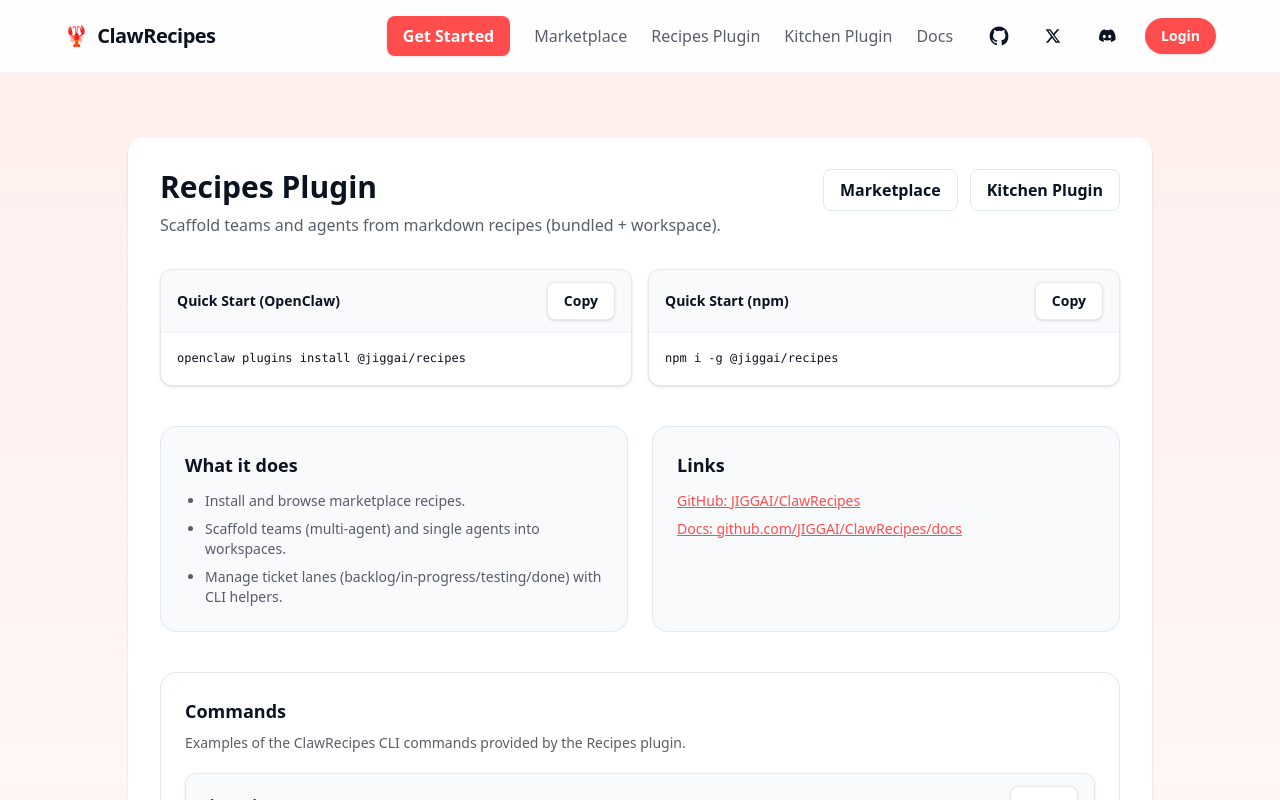
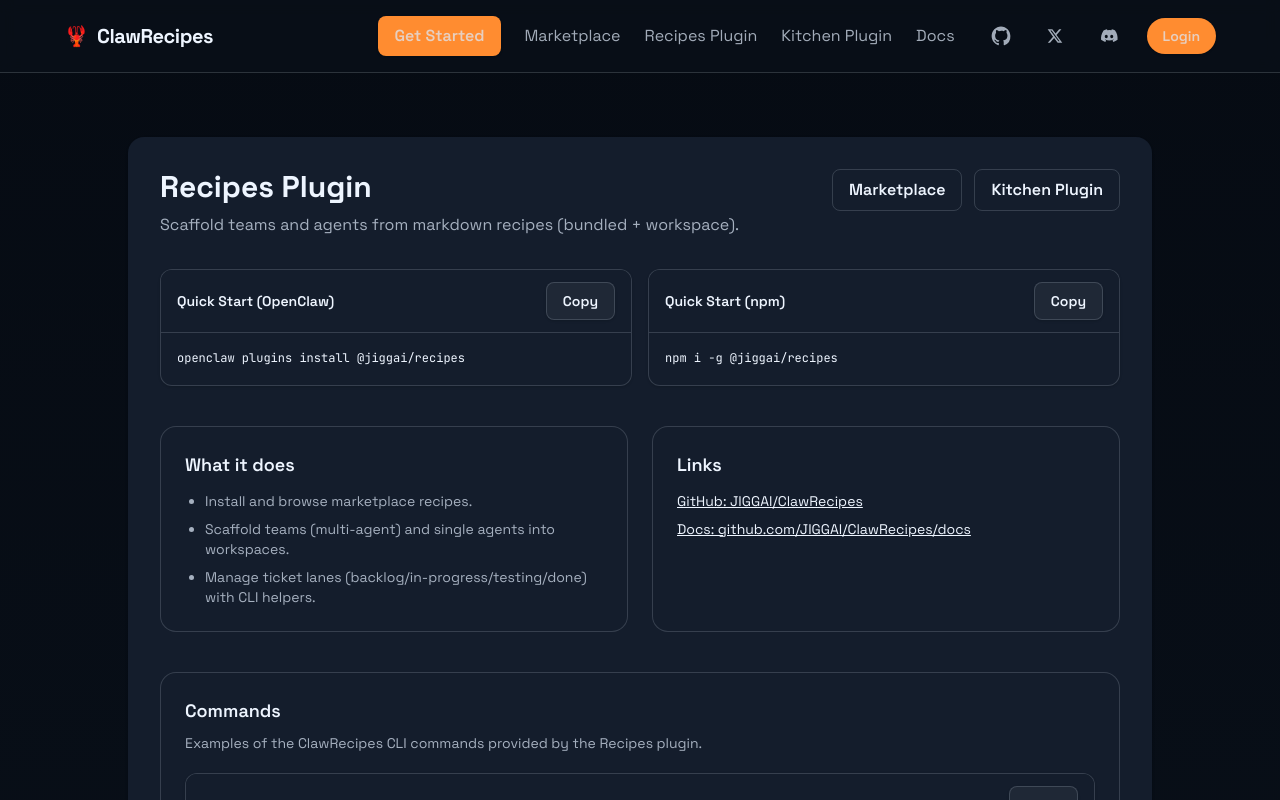
Before and after one commit to JIGGAI/ClawMarket, a Next.js app: page /plugins/recipes in a window 1280 px wide. Shown: the top 800 px of the page. Built offline with nearby package versions, Linux system fonts and the light colour scheme; no server answers.

Commit message:
feat: testing new layout

```diff
--- a/src/app/globals.css
+++ b/src/app/globals.css
@@ -1,34 +1,72 @@
 @import "tailwindcss";
 
 :root {
-  /* OpenClaw palette (source: openclaw.ai) */
-  --coral-bright: #ff4d4d;
-  --coral-mid: #e63946;
-  --cyan-bright: #00e5cc;
-  --cyan-mid: #14b8a6;
+  --coral-bright: #ff8c30;
+  --coral-mid: #ff6c1d;
+  --cyan-bright: #32d7ff;
+  --cyan-mid: #17a8d6;
 
-  /* Light theme surfaces */
-  --bg: #ffffff;
-  --bg-soft: #f6f8fb;
-  --card: rgba(255, 255, 255, 0.72);
-  --border: rgba(17, 24, 39, 0.10);
-  --text: #0b1220;
-  --muted: rgba(11, 18, 32, 0.68);
+  --bg: #090f18;
+  --bg-soft: #121b29;
+  --card: color-mix(in oklab, var(--bg-soft) 85%, #1e2c41);
+  --border: rgba(226, 238, 255, 0.16);
+  --text: #eef5ff;
+  --muted: rgba(222, 233, 248, 0.72);
 
-  --shadow: 0 18px 50px rgba(15, 23, 42, 0.08);
+  --shadow: 0 22px 60px rgba(3, 7, 13, 0.5);
 }
 
 html {
-  color-scheme: light;
+  color-scheme: dark;
 }
 
 body {
-  /* Light gradient: OpenClaw coral → white (requested) */
   background:
-    radial-gradient(900px 500px at 18% -10%, color-mix(in oklab, var(--cyan-bright) 14%, transparent), transparent 62%),
-    radial-gradient(900px 500px at 82% -10%, color-mix(in oklab, var(--coral-bright) 16%, transparent), transparent 62%),
-    linear-gradient(180deg, color-mix(in oklab, var(--coral-bright) 10%, white) 0%, #ffffff 40%, var(--bg-soft) 100%);
+    radial-gradient(900px 540px at 82% -12%, color-mix(in oklab, var(--coral-bright) 24%, transparent), transparent 68%),
+    radial-gradient(900px 540px at 8% -16%, color-mix(in oklab, var(--cyan-bright) 18%, transparent), transparent 70%),
+    linear-gradient(180deg, #060b13 0%, #0a121c 40%, #101b2a 100%);
   color: var(--text);
+  font-family: var(--font-heading), "Space Grotesk", "Segoe UI", sans-serif;
+}
+
+code,
+pre,
+.font-mono {
+  font-family: var(--font-mono), "JetBrains Mono", "SFMono-Regular", Menlo, monospace;
+}
+
+a {
+  color: inherit;
+}
+
+/* Compatibility layer for existing light utility classes on non-home pages. */
+[class~="bg-white"],
+[class~="bg-white/70"],
+[class~="bg-white/60"],
+[class~="bg-white/50"] {
+  background-color: var(--card) !important;
+}
+
+[class~="bg-white/0"] {
+  background-color: transparent !important;
+}
+
+[class~="bg-slate-50"] {
+  background-color: color-mix(in oklab, var(--bg-soft) 78%, #1a2436) !important;
+}
+
+[class~="border-slate-100"],
+[class~="border-slate-200"],
+[class~="border-slate-300"] {
+  border-color: var(--border) !important;
+}
+
+[class~="hover:bg-slate-50"]:hover {
+  background-color: color-mix(in oklab, var(--bg-soft) 84%, #1a2436) !important;
+}
+
+[class~="text-slate-700"] {
+  color: var(--muted) !important;
 }
 
 @keyframes floaty {
@@ -43,6 +81,7 @@ body {
 
 /* Quickstart-ish code block styling */
 .codeblock {
+  border: 1px solid var(--border);
   box-shadow: var(--shadow);
 }
 
@@ -81,7 +120,7 @@ body {
 .markdown li { margin: 0.25rem 0; }
 
 .markdown a {
-  color: var(--coral-mid);
+  color: var(--coral-bright);
   text-decoration: underline;
   text-underline-offset: 3px;
 }
@@ -89,8 +128,8 @@ body {
 .markdown blockquote {
   margin: 1rem 0;
   padding: 0.75rem 1rem;
-  border-left: 3px solid color-mix(in oklab, var(--coral-bright) 55%, white);
-  background: color-mix(in oklab, var(--bg-soft) 70%, white);
+  border-left: 3px solid color-mix(in oklab, var(--coral-bright) 62%, white);
+  background: color-mix(in oklab, var(--bg-soft) 88%, #111827);
 }
 
 .markdown hr {
@@ -114,6 +153,6 @@ body {
 }
 
 .markdown th {
-  background: color-mix(in oklab, var(--bg-soft) 60%, white);
+  background: color-mix(in oklab, var(--bg-soft) 88%, #111827);
   font-weight: 600;
 }
--- a/src/app/layout.tsx
+++ b/src/app/layout.tsx
@@ -1,4 +1,5 @@
 import type { Metadata } from "next";
+import { JetBrains_Mono, Space_Grotesk } from "next/font/google";
 import "./globals.css";
 import { Nav } from "@/components/Nav";
 import { SiteFooter } from "@/components/SiteFooter";
@@ -11,6 +12,8 @@ function getSiteUrl(): string {
 }
 
 const siteUrl = getSiteUrl();
+const headingFont = Space_Grotesk({ subsets: ["latin"], variable: "--font-heading" });
+const monoFont = JetBrains_Mono({ subsets: ["latin"], variable: "--font-mono" });
 
 export const metadata: Metadata = {
   title: "ClawRecipes — OpenClaw Recipes",
@@ -43,7 +46,7 @@ export default function RootLayout({
 }>) {
   return (
     <html lang="en">
-      <body className="min-h-dvh antialiased">
+      <body className={`${headingFont.variable} ${monoFont.variable} min-h-dvh antialiased`}>
         <SessionProvider>
           <Nav />
           {children}
--- a/src/components/CopyLineButton.tsx
+++ b/src/components/CopyLineButton.tsx
@@ -31,8 +31,8 @@ export function CopyLineButton({
 
   const base =
     size === "default"
-      ? "inline-flex items-center rounded-lg border border-[var(--border)] bg-white px-4 py-2 text-sm font-semibold text-[var(--text)] shadow-sm transition hover:border-[color:var(--coral-bright)]"
-      : "inline-flex items-center rounded-md border border-[var(--border)] bg-white/60 px-2 py-1 text-[11px] font-semibold text-[var(--text)] shadow-sm hover:border-[color:var(--coral-bright)]";
+      ? "inline-flex items-center rounded-lg border border-[var(--border)] bg-white/5 px-4 py-2 text-sm font-semibold text-[var(--text)] shadow-sm transition hover:border-[color:var(--coral-bright)] hover:bg-white/10"
+      : "inline-flex items-center rounded-md border border-[var(--border)] bg-white/10 px-2 py-1 text-[11px] font-semibold text-[var(--text)] shadow-sm transition hover:border-[color:var(--coral-bright)] hover:bg-white/15";
 
   return (
     <button
--- a/src/components/FooterIcons.tsx
+++ b/src/components/FooterIcons.tsx
@@ -28,7 +28,7 @@ function DiscordIcon({ className }: { className?: string }) {
 
 export function FooterIcons() {
   const iconCls = "h-5 w-5";
-  const aCls = "inline-flex items-center justify-center p-2 text-[var(--muted)] hover:text-[var(--text)]";
+  const aCls = "inline-flex items-center justify-center rounded-md p-2 text-[var(--muted)] transition hover:bg-white/5 hover:text-[var(--text)]";
 
   return (
     <div className="mt-4 flex items-center justify-center gap-2">
--- a/src/components/Nav.tsx
+++ b/src/components/Nav.tsx
@@ -61,14 +61,14 @@ export function Nav() {
   }, [pathname]);
 
   return (
-    <header className="sticky top-0 z-50 border-b border-slate-100 bg-white/90 backdrop-blur">
+    <header className="sticky top-0 z-50 border-b border-[var(--border)] bg-[color:var(--bg)]/95 backdrop-blur">
       <div className="mx-auto flex max-w-7xl items-center justify-between px-6 py-4 lg:px-16">
         <Link href="/" className="text-xl font-bold tracking-tight text-[var(--text)]" onClick={() => setOpen(false)}>
           <span className="mr-1">🦞</span> ClawRecipes
         </Link>
 
         <nav className="hidden items-center gap-6 text-base text-[var(--muted)] sm:flex">
-          <Link className="rounded-lg bg-[color:var(--coral-bright)] px-4 py-2 text-base font-semibold text-white shadow-sm hover:brightness-95" href="/get-started">
+          <Link className="rounded-lg bg-[color:var(--coral-bright)] px-4 py-2 text-base font-semibold text-[#0b1220] shadow-sm transition hover:brightness-95" href="/get-started">
             Get Started
           </Link>
           <Link className="hover:text-[var(--text)]" href="/marketplace">
@@ -85,53 +85,53 @@ export function Nav() {
           </a>
 
           <div className="flex items-center gap-3">
-            <a className="inline-flex items-center justify-center px-3 py-2 text-[var(--text)] hover:text-black" href={githubUrl} target="_blank" rel="noreferrer" aria-label="ClawRecipes on GitHub" title="GitHub">
+            <a className="inline-flex items-center justify-center px-3 py-2 text-[var(--muted)] transition hover:text-[var(--text)]" href={githubUrl} target="_blank" rel="noreferrer" aria-label="ClawRecipes on GitHub" title="GitHub">
               <GitHubIcon className="h-5 w-5" />
             </a>
-            <a className="inline-flex items-center justify-center px-3 py-2 text-[var(--text)] hover:text-black" href={xUrl} target="_blank" rel="noreferrer" aria-label="ClawRecipes on X" title="@clawrecipes on X">
+            <a className="inline-flex items-center justify-center px-3 py-2 text-[var(--muted)] transition hover:text-[var(--text)]" href={xUrl} target="_blank" rel="noreferrer" aria-label="ClawRecipes on X" title="@clawrecipes on X">
               <XIcon className="h-4 w-4" />
             </a>
-            <a className="inline-flex items-center justify-center px-3 py-2 text-[var(--text)] hover:text-black" href={discordUrl} target="_blank" rel="noreferrer" aria-label="ClawRecipes on Discord" title="Discord">
+            <a className="inline-flex items-center justify-center px-3 py-2 text-[var(--muted)] transition hover:text-[var(--text)]" href={discordUrl} target="_blank" rel="noreferrer" aria-label="ClawRecipes on Discord" title="Discord">
               <DiscordIcon className="h-5 w-5" />
             </a>
 
             {session ? (
               <div className="relative ml-1" role="navigation" aria-label="User menu">
                 <div className="group relative">
-                  <button type="button" className="h-9 w-9 overflow-hidden rounded-full bg-slate-200" aria-haspopup="menu" aria-label="Open user menu" title={session.user?.email ?? "Account"}>
+                  <button type="button" className="h-9 w-9 overflow-hidden rounded-full border border-[var(--border)] bg-[color:var(--bg-soft)]" aria-haspopup="menu" aria-label="Open user menu" title={session.user?.email ?? "Account"}>
                     {session.user?.image ? (
                       // eslint-disable-next-line @next/next/no-img-element
                       <img src={session.user.image} alt="" className="h-full w-full object-cover" />
                     ) : (
-                      <div className="flex h-full w-full items-center justify-center text-sm font-semibold text-slate-700">{(session.user?.email?.[0] ?? "U").toUpperCase()}</div>
+                      <div className="flex h-full w-full items-center justify-center text-sm font-semibold text-[var(--text)]">{(session.user?.email?.[0] ?? "U").toUpperCase()}</div>
                     )}
                   </button>
 
-                  <div className="invisible absolute right-0 top-full z-50 w-56 rounded-xl border border-slate-200 bg-white py-2 shadow-lg opacity-0 transition group-hover:visible group-hover:opacity-100" role="menu">
-                    <button type="button" className="w-full px-4 py-2 text-left text-sm text-[var(--text)] hover:bg-slate-50" role="menuitem" onClick={() => (window.location.href = "/user")}>
+                  <div className="invisible absolute right-0 top-full z-50 w-56 rounded-xl border border-[var(--border)] bg-[color:var(--bg-soft)] py-2 shadow-lg opacity-0 transition group-hover:visible group-hover:opacity-100" role="menu">
+                    <button type="button" className="w-full px-4 py-2 text-left text-sm text-[var(--text)] hover:bg-white/5" role="menuitem" onClick={() => (window.location.href = "/user")}>
                       <div className="truncate font-semibold">{session.user?.name ?? session.user?.email ?? "Account"}</div>
                       <div className="truncate text-xs text-[var(--muted)]">{session.user?.email ?? ""}</div>
                     </button>
-                    <div className="my-2 h-px w-full bg-slate-100" />
-                    <Link className="block px-4 py-2 text-sm text-[var(--text)] hover:bg-slate-50" role="menuitem" href="/marketplace/submit">
+                    <div className="my-2 h-px w-full bg-[var(--border)]" />
+                    <Link className="block px-4 py-2 text-sm text-[var(--text)] hover:bg-white/5" role="menuitem" href="/marketplace/submit">
                       Submit recipe
                     </Link>
-                    <Link className="block px-4 py-2 text-sm text-[var(--text)] hover:bg-slate-50" role="menuitem" href="/marketplace/submissions">
+                    <Link className="block px-4 py-2 text-sm text-[var(--text)] hover:bg-white/5" role="menuitem" href="/marketplace/submissions">
                       My recipes
                     </Link>
                     {role === "admin" || role === "moderator" ? (
-                      <Link className="block px-4 py-2 text-sm text-[var(--text)] hover:bg-slate-50" role="menuitem" href="/admin">
+                      <Link className="block px-4 py-2 text-sm text-[var(--text)] hover:bg-white/5" role="menuitem" href="/admin">
                         Admin
                       </Link>
                     ) : null}
-                    <button type="button" className="w-full px-4 py-2 text-left text-sm font-semibold text-[var(--text)] hover:bg-slate-50" role="menuitem" onClick={() => signOut({ callbackUrl: "/" })}>
+                    <button type="button" className="w-full px-4 py-2 text-left text-sm font-semibold text-[var(--text)] hover:bg-white/5" role="menuitem" onClick={() => signOut({ callbackUrl: "/" })}>
                       Logout
                     </button>
                   </div>
                 </div>
               </div>
             ) : (
-              <Link className="ml-1 rounded-full bg-[color:var(--coral-bright)] px-4 py-2 text-sm font-semibold text-white shadow-sm hover:brightness-95" href={`/login?callbackUrl=${encodeURIComponent(callbackUrl)}`}>
+              <Link className="ml-1 rounded-full bg-[color:var(--coral-bright)] px-4 py-2 text-sm font-semibold text-[#0b1220] shadow-sm transition hover:brightness-95" href={`/login?callbackUrl=${encodeURIComponent(callbackUrl)}`}>
                 Login
               </Link>
             )}
@@ -142,7 +142,7 @@ export function Nav() {
           <button
             type="button"
             onClick={() => setOpen((v) => !v)}
-            className="inline-flex items-center justify-center rounded-lg border border-slate-200 bg-white p-2 text-[var(--text)] shadow-sm hover:bg-slate-50"
+            className="inline-flex items-center justify-center rounded-lg border border-[var(--border)] bg-[color:var(--bg-soft)] p-2 text-[var(--text)] shadow-sm hover:bg-white/5"
             aria-label={open ? "Close menu" : "Open menu"}
             title={open ? "Close menu" : "Open menu"}
           >
@@ -154,43 +154,43 @@ export function Nav() {
       {open ? (
         <div className="sm:hidden">
           <div className="mx-auto max-w-7xl px-6 pb-4 lg:px-16">
-            <div className="rounded-xl border border-slate-200 bg-white p-3 shadow-sm">
+            <div className="rounded-xl border border-[var(--border)] bg-[color:var(--bg-soft)] p-3 shadow-sm">
               <div className="flex flex-col gap-2 text-base text-[var(--muted)]">
-                <Link className="rounded-lg bg-[color:var(--coral-bright)] px-3 py-2 font-semibold text-white hover:brightness-95" href="/get-started" onClick={() => setOpen(false)}>
+                <Link className="rounded-lg bg-[color:var(--coral-bright)] px-3 py-2 font-semibold text-[#0b1220] hover:brightness-95" href="/get-started" onClick={() => setOpen(false)}>
                   Get Started
                 </Link>
-                <Link className="rounded-lg px-3 py-2 hover:bg-slate-50 hover:text-[var(--text)]" href="/marketplace" onClick={() => setOpen(false)}>
+                <Link className="rounded-lg px-3 py-2 hover:bg-white/5 hover:text-[var(--text)]" href="/marketplace" onClick={() => setOpen(false)}>
                   Marketplace
                 </Link>
-                <a className="rounded-lg px-3 py-2 hover:bg-slate-50 hover:text-[var(--text)]" href={docsUrl} target="_blank" rel="noreferrer" onClick={() => setOpen(false)}>
+                <a className="rounded-lg px-3 py-2 hover:bg-white/5 hover:text-[var(--text)]" href={docsUrl} target="_blank" rel="noreferrer" onClick={() => setOpen(false)}>
                   Docs
                 </a>
-                <div className="my-2 h-px w-full bg-slate-100" />
-                <Link className="rounded-lg px-3 py-2 hover:bg-slate-50 hover:text-[var(--text)]" href="/plugins/recipes" onClick={() => setOpen(false)}>
+                <div className="my-2 h-px w-full bg-[var(--border)]" />
+                <Link className="rounded-lg px-3 py-2 hover:bg-white/5 hover:text-[var(--text)]" href="/plugins/recipes" onClick={() => setOpen(false)}>
                   Recipes Plugin
                 </Link>
-                <Link className="rounded-lg px-3 py-2 hover:bg-slate-50 hover:text-[var(--text)]" href="/plugins/kitchen" onClick={() => setOpen(false)}>
+                <Link className="rounded-lg px-3 py-2 hover:bg-white/5 hover:text-[var(--text)]" href="/plugins/kitchen" onClick={() => setOpen(false)}>
                   Kitchen Plugin
                 </Link>
 
                 {session ? (
                   <>
-                    <Link className="rounded-lg px-3 py-2 hover:bg-slate-50 hover:text-[var(--text)]" href="/user" onClick={() => setOpen(false)}>
+                    <Link className="rounded-lg px-3 py-2 hover:bg-white/5 hover:text-[var(--text)]" href="/user" onClick={() => setOpen(false)}>
                       {session.user?.email ?? "Account"}
                     </Link>
-                    <Link className="rounded-lg px-3 py-2 hover:bg-slate-50 hover:text-[var(--text)]" href="/marketplace/submit" onClick={() => setOpen(false)}>
+                    <Link className="rounded-lg px-3 py-2 hover:bg-white/5 hover:text-[var(--text)]" href="/marketplace/submit" onClick={() => setOpen(false)}>
                       Submit recipe
                     </Link>
-                    <Link className="rounded-lg px-3 py-2 hover:bg-slate-50 hover:text-[var(--text)]" href="/marketplace/submissions" onClick={() => setOpen(false)}>
+                    <Link className="rounded-lg px-3 py-2 hover:bg-white/5 hover:text-[var(--text)]" href="/marketplace/submissions" onClick={() => setOpen(false)}>
                       My recipes
                     </Link>
                     {role === "admin" || role === "moderator" ? (
-                      <Link className="rounded-lg px-3 py-2 hover:bg-slate-50 hover:text-[var(--text)]" href="/admin" onClick={() => setOpen(false)}>
+                      <Link className="rounded-lg px-3 py-2 hover:bg-white/5 hover:text-[var(--text)]" href="/admin" onClick={() => setOpen(false)}>
                         Admin
                       </Link>
                     ) : null}
                     <button
-                      className="rounded-lg px-3 py-2 text-left font-semibold hover:bg-slate-50 hover:text-[var(--text)]"
+                      className="rounded-lg px-3 py-2 text-left font-semibold hover:bg-white/5 hover:text-[var(--text)]"
                       onClick={() => {
                         setOpen(false);
                         signOut({ callbackUrl: "/" });
@@ -200,15 +200,15 @@ export function Nav() {
                     </button>
                   </>
                 ) : (
-                  <Link className="rounded-lg px-3 py-2 font-semibold hover:bg-slate-50 hover:text-[var(--text)]" href={`/login?callbackUrl=${encodeURIComponent(callbackUrl)}`} onClick={() => setOpen(false)}>
+                  <Link className="rounded-lg px-3 py-2 font-semibold hover:bg-white/5 hover:text-[var(--text)]" href={`/login?callbackUrl=${encodeURIComponent(callbackUrl)}`} onClick={() => setOpen(false)}>
                     Login
                   </Link>
                 )}
 
-                <a className="inline-flex items-center justify-center rounded-lg bg-[color:var(--coral-bright)] px-4 py-2 text-base font-semibold text-white shadow-sm hover:brightness-95" href={githubUrl} target="_blank" rel="noreferrer" onClick={() => setOpen(false)}>
+                <a className="inline-flex items-center justify-center rounded-lg bg-[color:var(--coral-bright)] px-4 py-2 text-base font-semibold text-[#0b1220] shadow-sm hover:brightness-95" href={githubUrl} target="_blank" rel="noreferrer" onClick={() => setOpen(false)}>
                   GitHub
                 </a>
-                <a className="inline-flex items-center justify-center rounded-lg border border-slate-200 bg-white px-4 py-2 text-base font-semibold text-[var(--text)] shadow-sm hover:bg-slate-50" href={xUrl} target="_blank" rel="noreferrer" onClick={() => setOpen(false)}>
+                <a className="inline-flex items-center justify-center rounded-lg border border-[var(--border)] bg-transparent px-4 py-2 text-base font-semibold text-[var(--text)] shadow-sm hover:bg-white/5" href={xUrl} target="_blank" rel="noreferrer" onClick={() => setOpen(false)}>
                   X
                 </a>
               </div>
--- a/src/components/SiteFooter.tsx
+++ b/src/components/SiteFooter.tsx
@@ -2,7 +2,7 @@ import { FooterIcons } from "@/components/FooterIcons";
 
 export function SiteFooter() {
   return (
-    <footer className="mt-16 border-t border-slate-100 bg-white/70">
+    <footer className="mt-16 border-t border-[var(--border)] bg-[color:var(--bg)]/70">
       <div className="mx-auto max-w-7xl px-6 py-10 text-center lg:px-16">
         <p className="text-sm text-[var(--muted)]">© {new Date().getFullYear()} ClawRecipes</p>
         <FooterIcons />
```
Also changed, not shown: src/app/page.tsx (+47 -69 lines).
